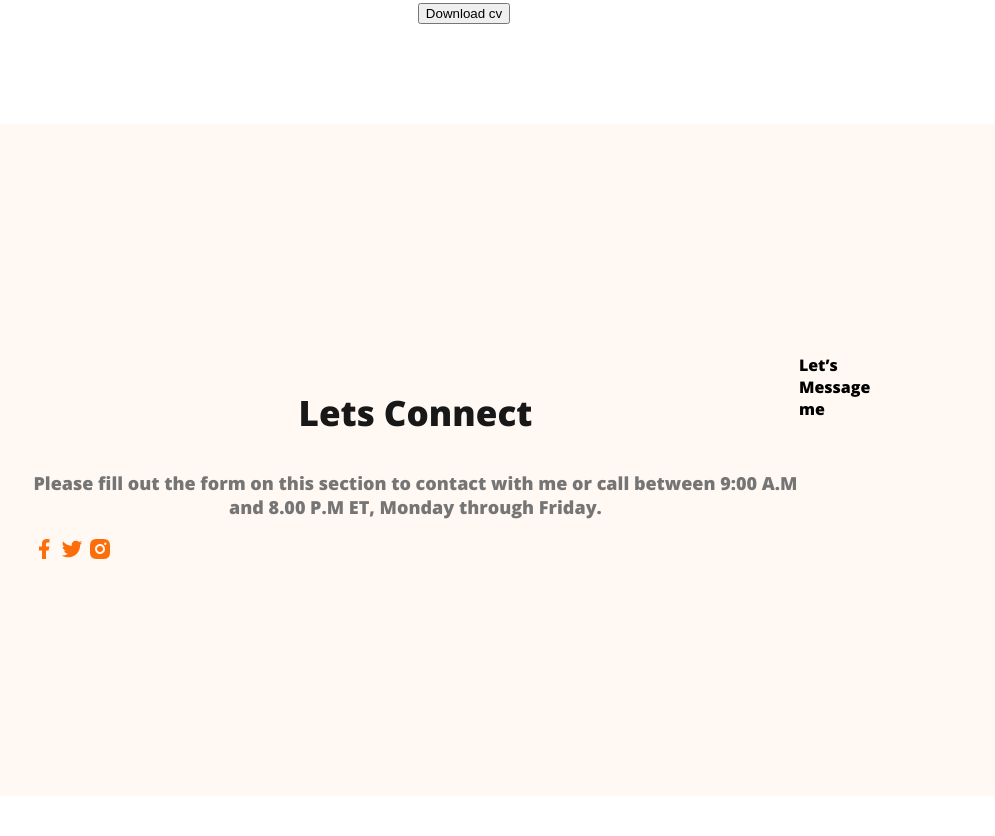
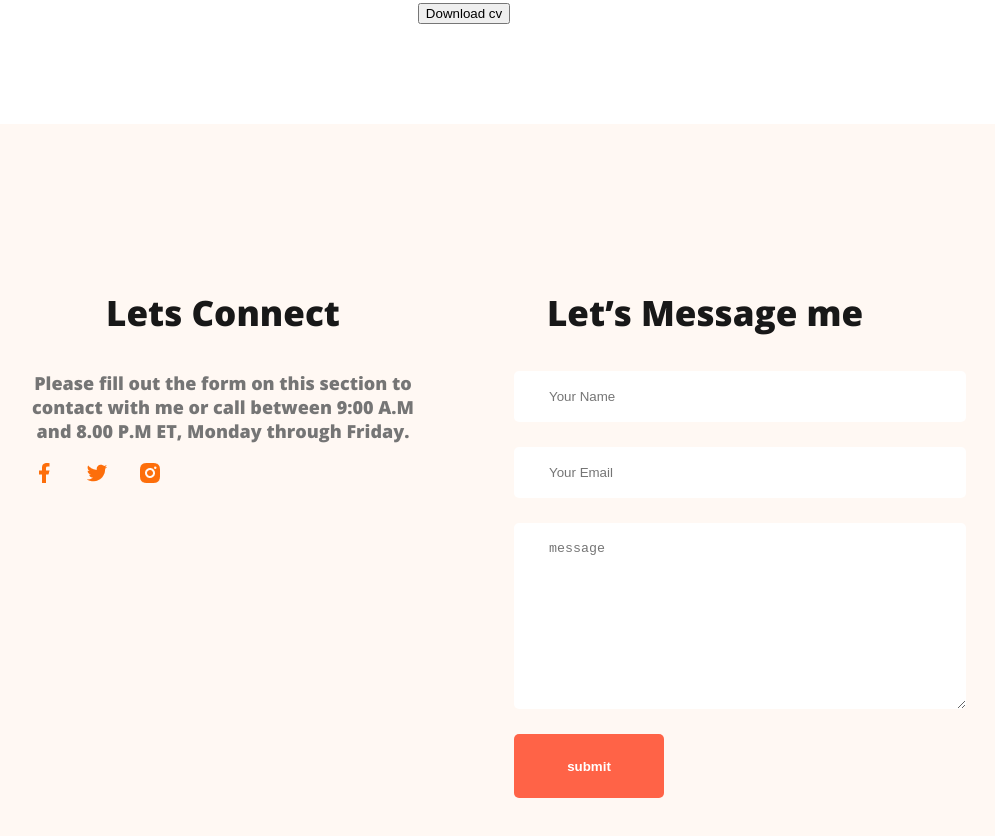
Before and after one commit to mdnurnoby/webdevoloper-portfolio, a plain HTML site: page index.html in a window 1280 px wide. Shown: the part 3158-3994 px from the top of the page, without its empty margins (176-1171 px from the left). Before the commit the page ends 3962 px from the top, so only its background shows below. Drawn offline with nearby package versions, Linux system fonts and the light colour scheme.

Commit message:
finished footer section with contact from

```diff
--- a/index.html
+++ b/index.html
@@ -146,13 +146,20 @@
         <div class="footer-colum">
             <h3 class="section-title">Lets Connect</h3>
             <p class="section-description">Please fill out the form on this section to contact with me or call between 9:00 A.M and 8.00 P.M ET, Monday through Friday.</p>
-            <div class="social-lins">
+            <div class="social-links">
                 <a href=""><img src="images/icons/facebook.png" alt=""></a>
                 <a href=""><img src="images/icons/twitter.png" alt=""></a>
                 <a href=""><img src="images/icons/insta.png" alt=""></a>
             </div>
         </div>
-        <div class="footer-colum">Let’s Message me</div>
+        <div class="footer-colum">
+            <h3 class="section-title">Let’s Message me</h3>
+         <form class="contact" action="">
+            <input type="text" placeholder="Your Name">
+            <input type="email" name="" placeholder="Your Email" id="">
+            <textarea name="" placeholder="message" id="" cols="30" rows="10"></textarea>
+            <input class="btn-primary" type="submit" value="submit">
+        </form>
     </footer>
 </body>
 </html>
--- a/styles/portfolio.css
+++ b/styles/portfolio.css
@@ -152,8 +152,29 @@ main section {
 
 /* footer styles */
 footer{
+
   display: flex;
-  background-color: #fff8f3;
+  background: #FFF8F3;
+  gap: 100px;
   margin-top: 100px;
-  padding: 230px 200px;
+  padding: 130px 200px;
 }
+
+.footer-colum{
+  width: 50%;
+}
+
+.social-links a{
+  margin-right: 25px;
+}
+
+.contact input[type="text"], .contact input[type="email"], textarea{
+  display: block;
+  margin-bottom: 25px;
+  padding: 18px 35px;
+  color: #757575;
+  border-radius: 5px;
+  background: #FFF;
+  border: 0;
+  width: 100%;
+}
```
